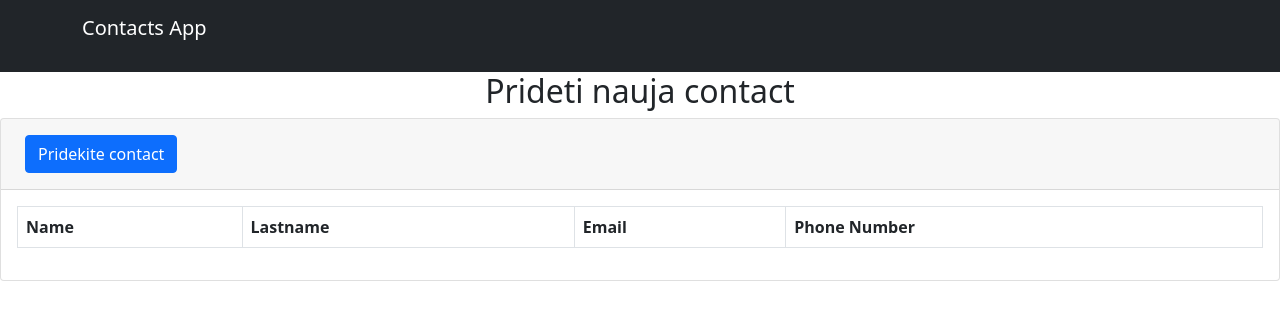
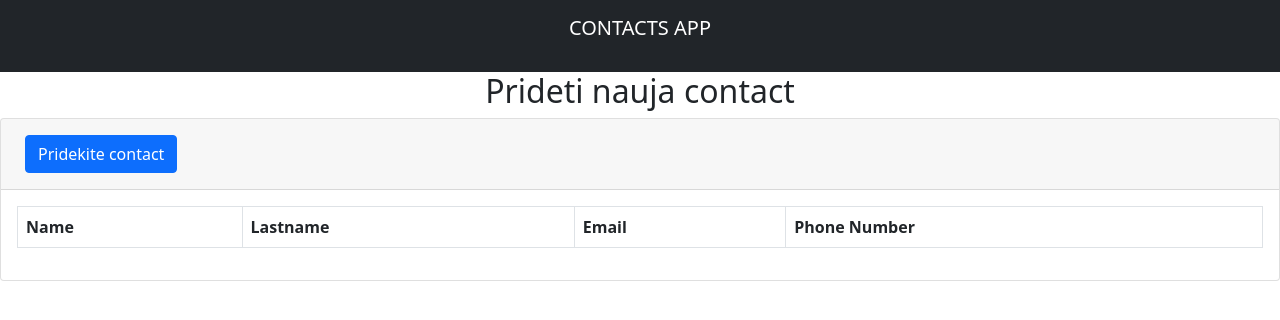
Before and after one commit to GvidasLu/contact-list, a React app: page public/index.html in a window 1280 px wide. Built offline with nearby package versions, Linux system fonts and the light colour scheme; files whose address does not match are found by name.

Commit message:
header update

```diff
--- a/public/index.html
+++ b/public/index.html
@@ -15,7 +15,7 @@
 <!-- Navigation -->
 <nav class="navbar navbar-expand-lg navbar-dark bg-dark static-top">
   <div class="container">
-    <a class="navbar-brand" href="#">Contacts App</a>
+    <a class="navbar-brand col-md-12 text-center" href="#">CONTACTS APP</a>
     <button class="navbar-toggler" type="button" data-toggle="collapse" data-target="#navbarResponsive">
       <span class="navbar-toggler-icon"></span>
     </button>
```
